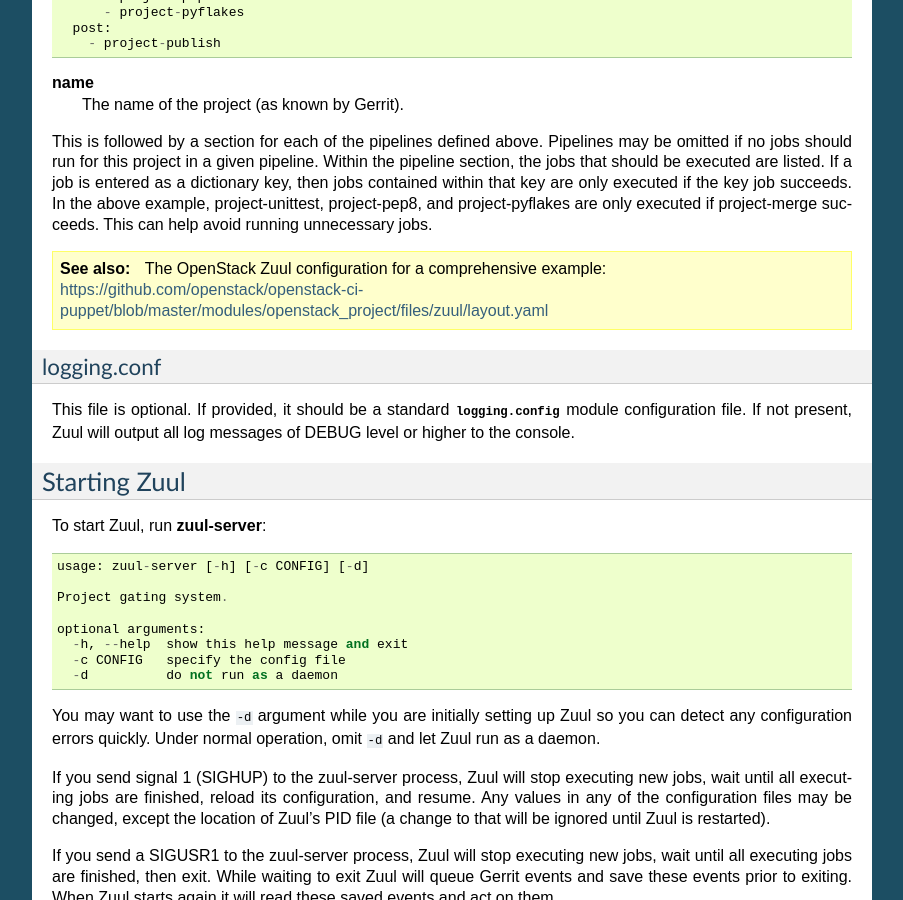
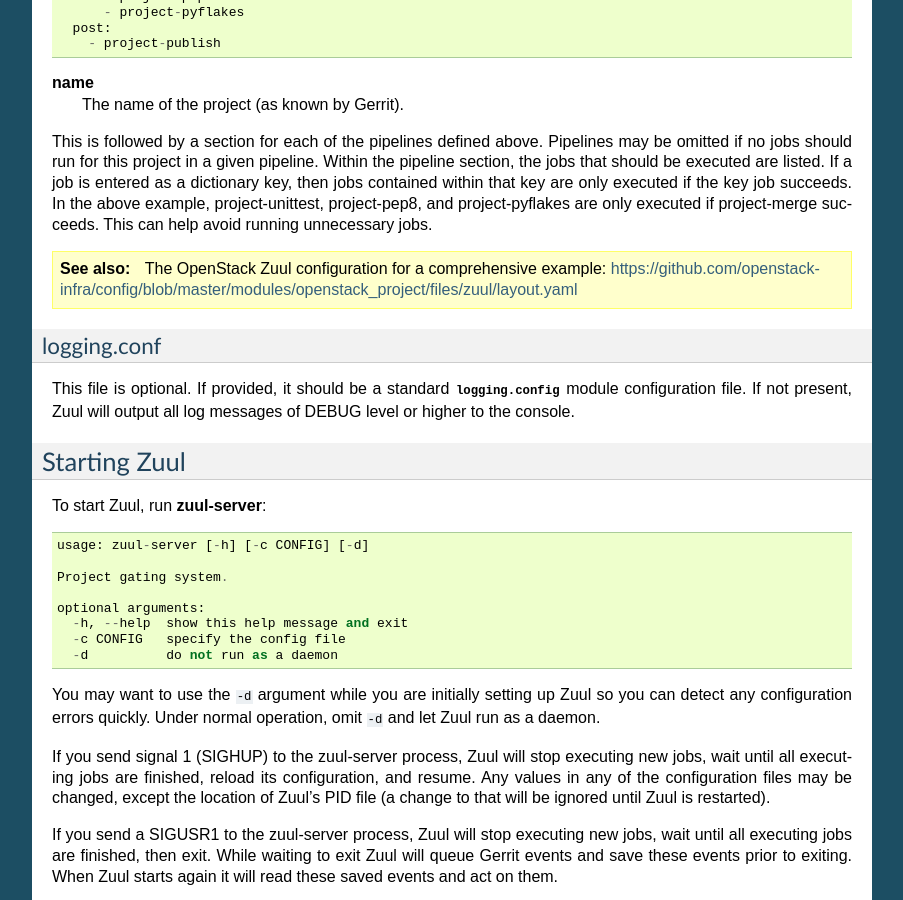
Before and after one commit to openstack-infra/zuul, a Sphinx documentation site: the page built from doc/source/zuul.rst, in a window 1280 px wide and 900 px high, scrolled down 7058 px. Shown: the whole window, without its empty margins (198-1101 px from the left). Built offline with Sphinx 7.4.7, drawn with Linux system fonts in a browser that asks for light colours; the version number could not be read and is left out; some of the changed lines change nothing that is shown.

Commit message:
Update URL for openstack zuul example
Change-Id: Iae253977eafaff1a7cbdcaf1b873388487c4e36e
Signed-off-by: Paul Belanger <paul.belanger@polybeacon.com>
Reviewed-on: https://review.openstack.org/21730
Reviewed-by: Elizabeth Krumbach <lyz@princessleia.com>
Approved: Jeremy Stanley <fungi@yuggoth.org>
Reviewed-by: Jeremy Stanley <fungi@yuggoth.org>
Tested-by: Jenkins

```diff
--- a/doc/source/zuul.rst
+++ b/doc/source/zuul.rst
@@ -484,7 +484,7 @@
 project-pyflakes are only executed if project-merge succeeds.  This
 can help avoid running unnecessary jobs.
 
-.. seealso:: The OpenStack Zuul configuration for a comprehensive example: https://github.com/openstack/openstack-ci-puppet/blob/master/modules/openstack_project/files/zuul/layout.yaml
+.. seealso:: The OpenStack Zuul configuration for a comprehensive example: https://github.com/openstack-infra/config/blob/master/modules/openstack_project/files/zuul/layout.yaml
 
 
 logging.conf
```
